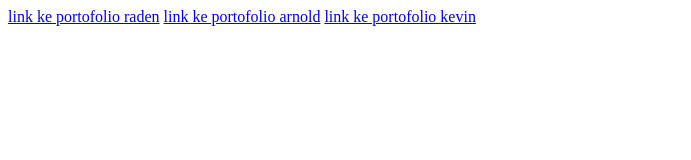
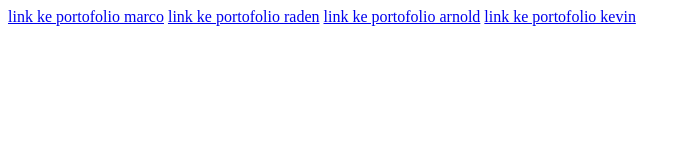
Before and after one commit to BMRahardja/PortofolioSuperTeam, a plain HTML site: page index.html in a window 1280 px wide. Shown: the whole page, without its empty margins (0-691 px from the left). Drawn offline with Linux system fonts and the light colour scheme.

Commit message:
Update index.html

```diff
--- a/index.html
+++ b/index.html
@@ -3,6 +3,7 @@
 
     </head>
     <body>
+        <a href="marco.html">link ke portofolio marco</a>
         <a href="raden.html">link ke portofolio raden</a>
         <a href="arnold.html">link ke portofolio arnold</a>
         <a href="kevin.html">link ke portofolio kevin</a>
```
